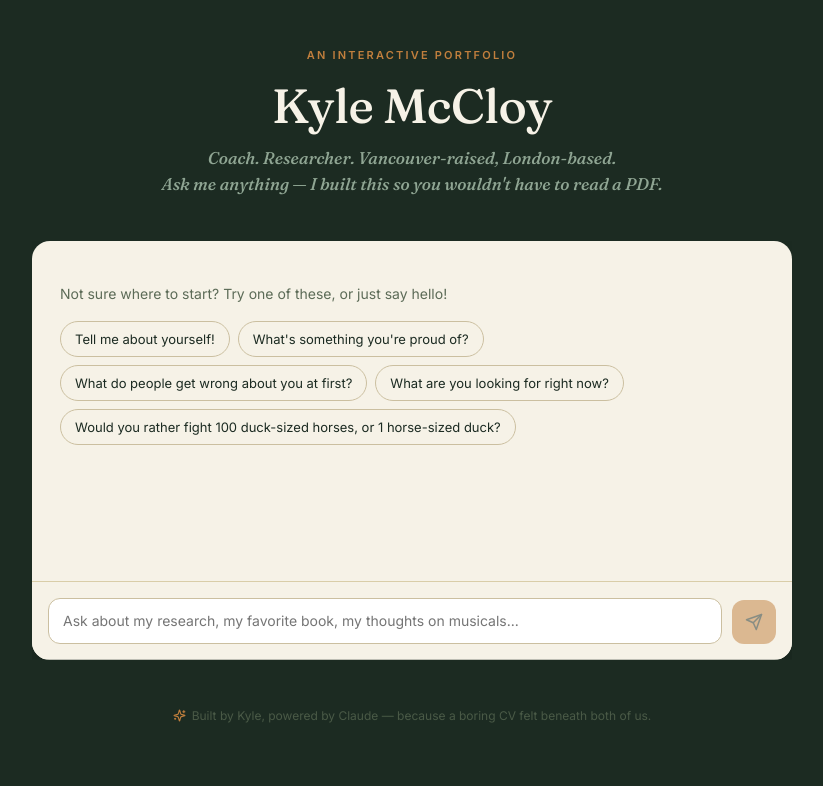
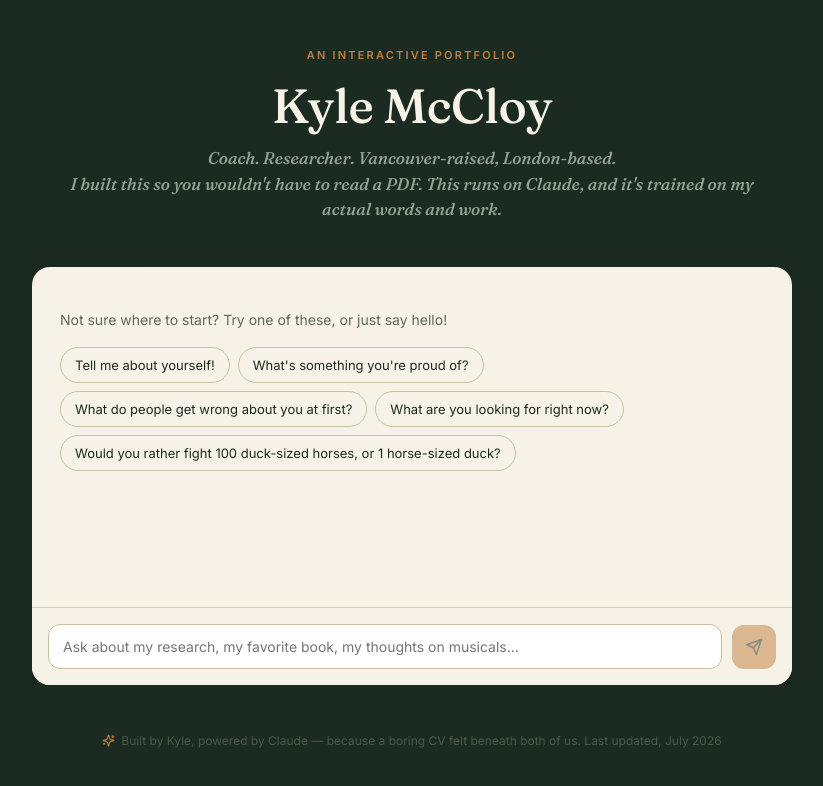
Before and after one commit to kmccloy/Portfolio-Bot, a React (Vite) app: page / in a window 1280 px wide. Shown: the top 786 px of the page, without its empty margins (228-1051 px from the left). Built offline with nearby package versions, Linux system fonts and the light colour scheme.

Commit message:
Update PortfolioBot.jsx

```diff
--- a/src/PortfolioBot.jsx
+++ b/src/PortfolioBot.jsx
@@ -492,7 +492,7 @@ export default function PortfolioBot() {
         >
           Coach. Researcher. Vancouver-raised, London-based.
           <br />
-          Ask me anything — I built this so you wouldn't have to read a PDF.
+          I built this so you wouldn't have to read a PDF. This runs on Claude, and it's trained on my actual words and work.
         </p>
       </div>
 
@@ -722,6 +722,7 @@ export default function PortfolioBot() {
       >
         <Sparkles size={13} color="#C17F3D" />
         Built by Kyle, powered by Claude — because a boring CV felt beneath both of us.
+        Last updated, July 2026
       </div>
     </div>
   );
```
